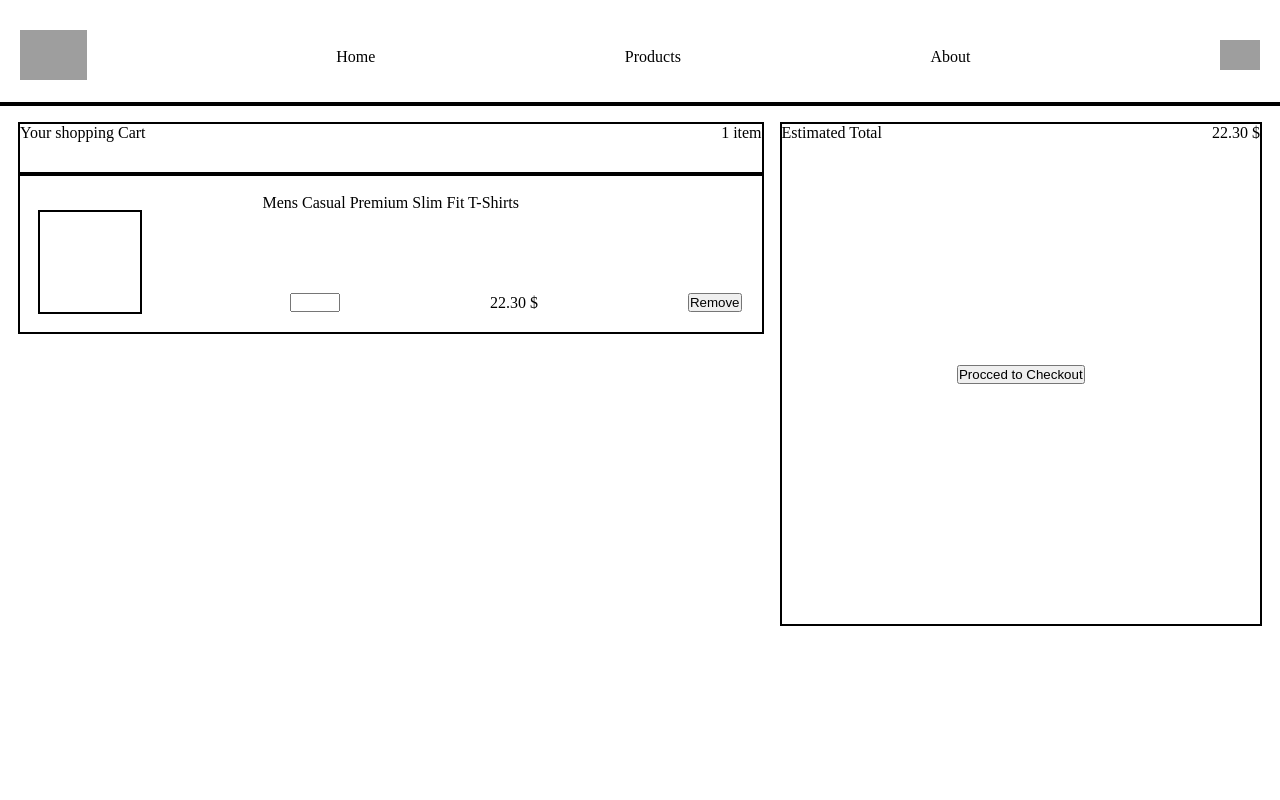
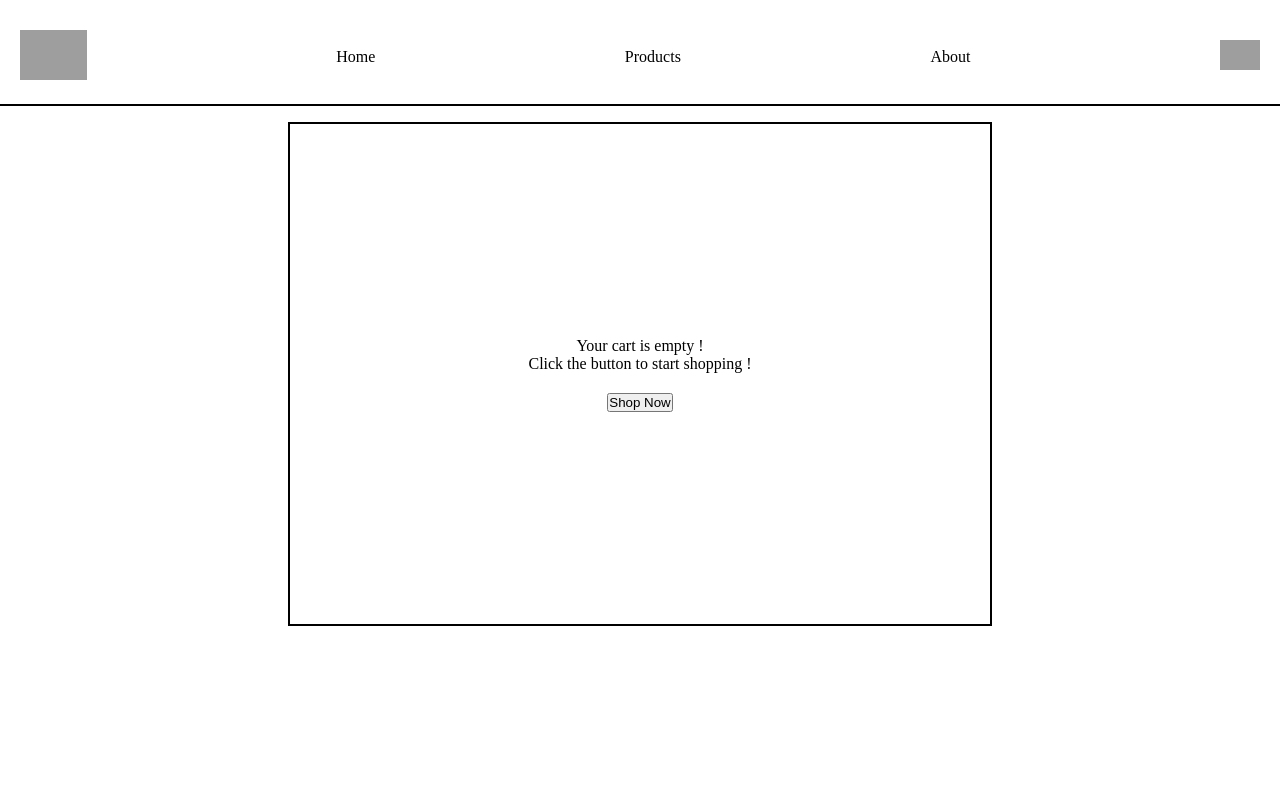
Before and after one commit to Preslav977/shopping-cart, a React (Vite) app: page /products/cart in a window 1280 px wide. Shown: the top 800 px of the page. Built offline with nearby package versions, Linux system fonts and the light colour scheme; grey boxes are pictures that could not be loaded.

Commit message:
Created test for CartPage, tested only for know if the some elements exists and the button

```diff
--- a/src/components/CartPage.jsx
+++ b/src/components/CartPage.jsx
@@ -12,19 +12,22 @@ import styles from "./CartPage.module.css";
 //if the cart is empty show a message that it is ?
 
 function CartPage() {
-  const [shoppingCart, setShoppingCart] = useState([
-    { name: "Mens Casual Premium Slim Fit T-Shirts", price: "22.30 $" },
-  ]);
+  const [shoppingCart, setShoppingCart] = useState([]);
+
+  const amountOfProducsInCart = shoppingCart.filter(
+    (product) => product,
+  ).length;
 
   if (shoppingCart.length === 0) {
     return (
       <div className={styles.emptyCartContainer}>
         <div className={styles.emptyCartContent}>
           <div className={styles.emptyCartSubContent}>
-            <p>You cart is empty !</p>
+            <p>Your cart is empty ! </p>
+            <p>Click the button to start shopping !</p>
             <div className={styles.btnShopNowContainer}>
-              <button className={styles.btnShopNow}>
-                <Link path="/products">Shop Now</Link>
+              <button data-testid="button" className={styles.btnShopNow}>
+                <Link to="/products">Shop Now</Link>
               </button>
             </div>
           </div>
@@ -35,6 +38,9 @@ function CartPage() {
 
   return (
     <>
+      <div className={styles.cartItemsAmount}>
+        <p>{amountOfProducsInCart}</p>
+      </div>
       <div className={styles.productsCartWrapper}>
         <div className={styles.productCartSubWrapper}>
           <div className={styles.productsCartContainer}>
--- a/src/components/CartPage.module.css
+++ b/src/components/CartPage.module.css
@@ -17,6 +17,7 @@
   display: flex;
   justify-content: center;
   flex-direction: column;
+  align-items: center;
 }
 
 .btnShopNowContainer {
@@ -103,3 +104,16 @@
   align-items: center;
   height: 500px;
 }
+
+.cartItemsAmount {
+  position: absolute;
+  top: 28px;
+  right: 15px;
+  width: 20px;
+  border: 2px solid red;
+  border-radius: 50%;
+  background-color: red;
+  color: white;
+  text-align: center;
+  font-size: 15px;
+}
```
Also changed, not shown: 1 other file (tests, documents, lock files or other folders).
